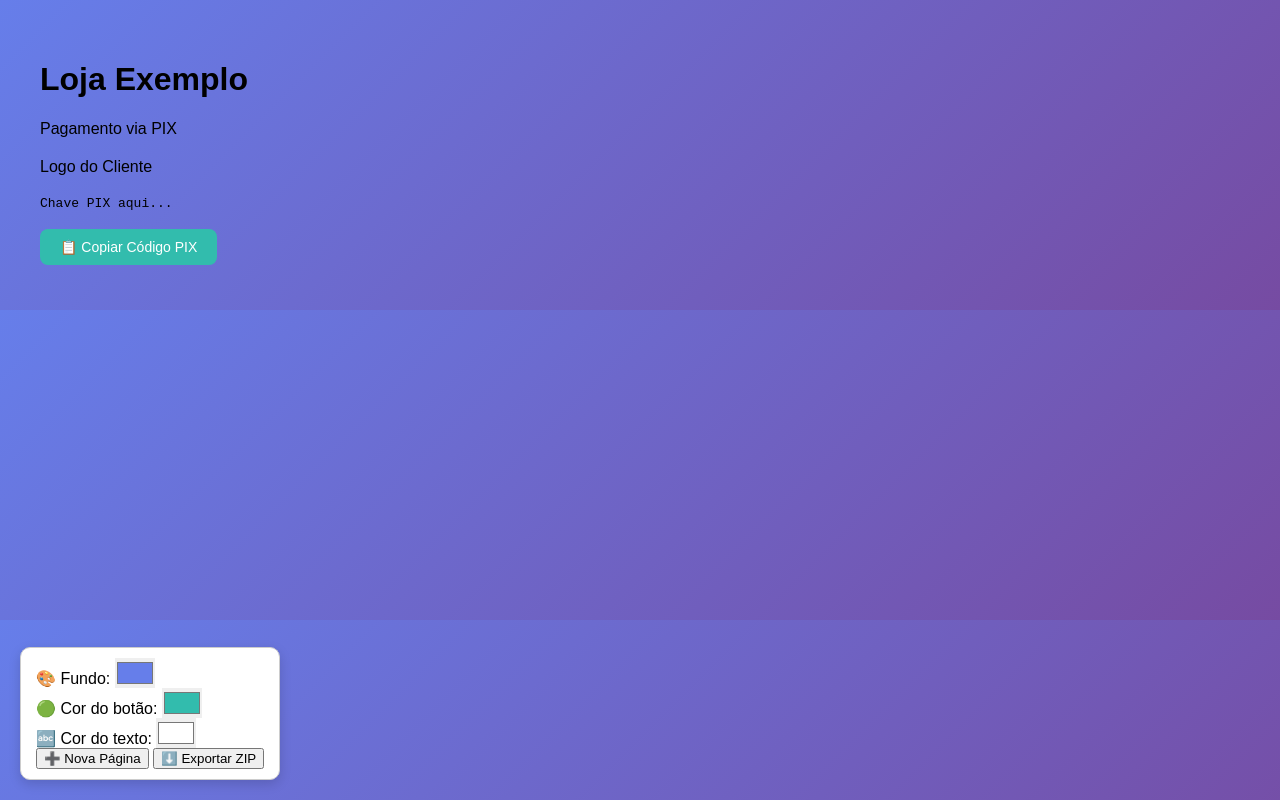
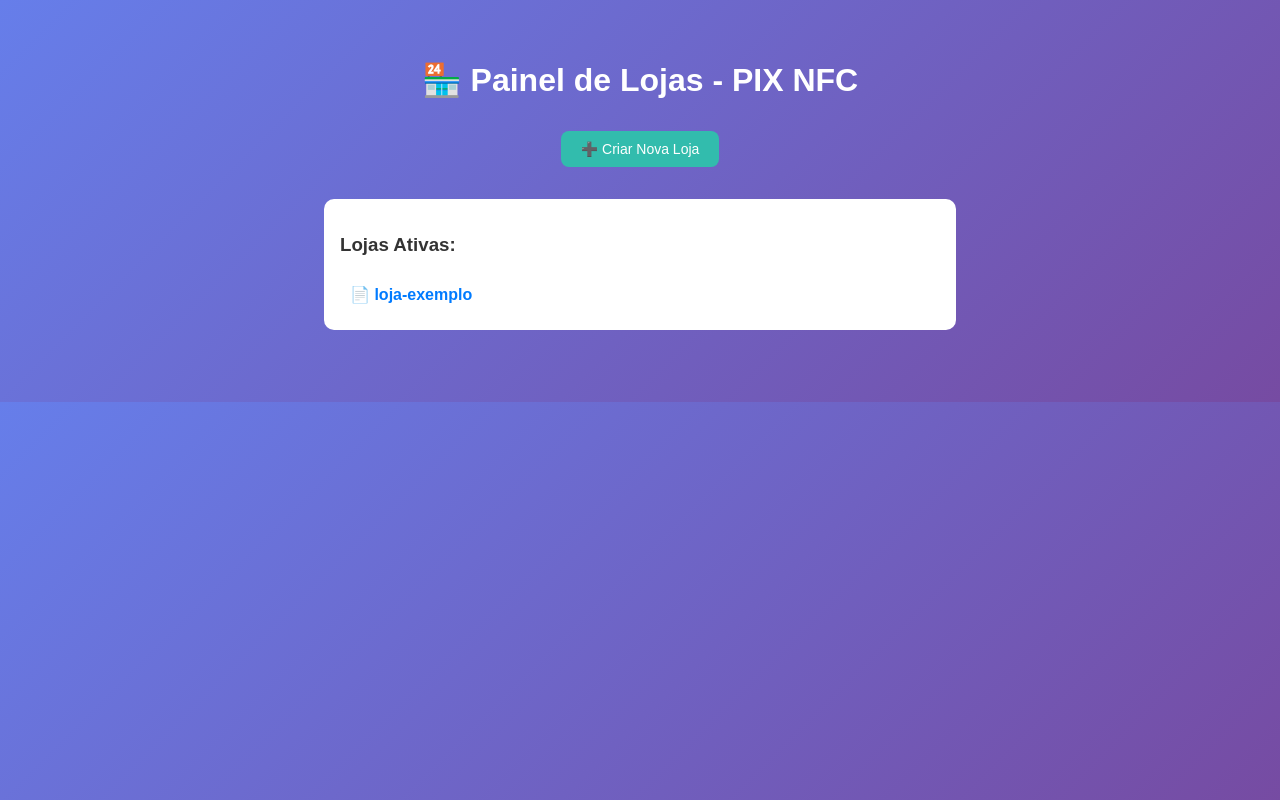
Before and after one commit to desavite/pix-nfc-site, a plain HTML site: page index.html in a window 1280 px wide. Drawn offline with nearby package versions, Linux system fonts and the light colour scheme.

Commit message:
Add files via upload

```diff
--- a/index.html
+++ b/index.html
@@ -1,90 +1,50 @@
 
 <!DOCTYPE html>
-
 <html lang="pt-BR">
 <head>
-<meta charset="utf-8"/>
-<meta content="width=device-width, initial-scale=1.0" name="viewport"/>
-<title>PIX NFC</title>
-<style>
-    body { font-family: sans-serif; padding: 2rem; background: linear-gradient(135deg, #667eea 0%, #764ba2 100%); }
-    .client-logo { margin: 20px 0; }
-    .config-toolbar {
-      position: fixed; bottom: 20px; left: 20px; z-index: 9999;
-      background: white; border: 1px solid #ccc; border-radius: 10px;
-      padding: 10px 15px; box-shadow: 0 4px 12px rgba(0,0,0,0.15);
-    }
-    .config-toolbar input[type='color'] { width: 40px; height: 30px; border: none; padding: 0; }
-    .action-button {
-      background-color: #32BCAD; color: white;
-      border: none; padding: 10px 20px; border-radius: 8px;
-      cursor: pointer; font-size: 14px; margin: 5px 0;
+  <meta charset="UTF-8">
+  <meta name="viewport" content="width=device-width, initial-scale=1.0">
+  <title>PIX NFC - Painel de Lojas</title>
+  <style>
+    body { font-family: sans-serif; padding: 2rem; background: linear-gradient(135deg, #667eea 0%, #764ba2 100%); color: #fff; }
+    h1 { text-align: center; }
+    .lojas { max-width: 600px; margin: 2rem auto; background: white; border-radius: 10px; padding: 1rem; color: #333; }
+    .loja { padding: 10px; border-bottom: 1px solid #eee; }
+    .loja:last-child { border-bottom: none; }
+    .loja a { text-decoration: none; color: #007bff; font-weight: bold; }
+    .nova { margin: 2rem auto; max-width: 600px; text-align: center; }
+    .nova button {
+      background-color: #32BCAD;
+      color: white;
+      border: none;
+      padding: 10px 20px;
+      border-radius: 8px;
+      cursor: pointer;
+      font-size: 14px;
     }
   </style>
 </head>
-<body id="mainBody">
-<h1 id="merchantName">Loja Exemplo</h1>
-<p id="merchantSubtitle">Pagamento via PIX</p>
-<div class="client-logo" id="clientLogo">Logo do Cliente</div>
-<pre id="pixCode">Chave PIX aqui...</pre>
-<button class="action-button" id="mainButton" onclick="copyToClipboard()">📋 Copiar Código PIX</button>
-<div class="config-toolbar">
-<label>🎨 Fundo: <input id="bgColorPicker" type="color" value="#667eea"/></label><br/>
-<label>🟢 Cor do botão: <input id="btnColorPicker" type="color" value="#32BCAD"/></label><br/>
-<label>🔤 Cor do texto: <input id="textColorPicker" type="color" value="#ffffff"/></label><br/>
-<button onclick="criarNovaPagina()">➕ Nova Página</button>
-<button onclick="baixarZip()">⬇️ Exportar ZIP</button>
-</div>
-<script src="https://cdn.jsdelivr.net/npm/jszip@3.7.1/dist/jszip.min.js"></script>
-<script src="https://cdn.jsdelivr.net/npm/file-saver@2.0.5/dist/FileSaver.min.js"></script>
+<body>
+  <h1>🏪 Painel de Lojas - PIX NFC</h1>
+  <div class="nova">
+    <button onclick="window.location.href='criador.html'">➕ Criar Nova Loja</button>
+  </div>
+  <div class="lojas" id="listaLojas">
+    <h3>Lojas Ativas:</h3>
+    <div id="itens"></div>
+  </div>
 
-<script>
-const paginas = [];
+  <script>
+    const lista = document.getElementById('itens');
+    const lojas = ["loja-exemplo"]; // Adicione outras lojas aqui manualmente
 
-function copyToClipboard() {
-  const text = document.getElementById("pixCode").textContent;
-  navigator.clipboard.writeText(text);
-}
-
-document.getElementById('bgColorPicker').addEventListener('input', e => {
-  document.getElementById('mainBody').style.background = e.target.value;
-});
-
-document.getElementById('btnColorPicker').addEventListener('input', e => {
-  document.getElementById('mainButton').style.backgroundColor = e.target.value;
-});
-
-document.getElementById('textColorPicker').addEventListener('input', e => {
-  document.getElementById('mainButton').style.color = e.target.value;
-});
-
-function criarNovaPagina() {
-  const nome = prompt("Nome da loja:");
-  if (!nome) return;
-
-  const doc = document.documentElement.cloneNode(true);
-  const config = JSON.parse(localStorage.getItem('pixConfig') || "{}");
-
-  doc.querySelector("body").style.background = document.getElementById('bgColorPicker').value;
-  const mainBtn = doc.getElementById("mainButton");
-  mainBtn.style.backgroundColor = document.getElementById('btnColorPicker').value;
-  mainBtn.style.color = document.getElementById('textColorPicker').value;
-
-  if (config.logoUrl) doc.getElementById("clientLogo").innerHTML = '<img src="' + config.logoUrl + '" />';
-  if (config.merchantName) doc.getElementById("merchantName").textContent = config.merchantName;
-  if (config.merchantSubtitle) doc.getElementById("merchantSubtitle").textContent = config.merchantSubtitle;
-  if (config.pixCode) doc.getElementById("pixCode").textContent = config.pixCode;
-
-  const toolbar = doc.querySelector(".config-toolbar");
-  if (toolbar) toolbar.remove();
-
-  const htmlFinal = "<!DOCTYPE html>\n" + doc.outerHTML;
-  const blob = new Blob([htmlFinal], { type: "text/html" });
-  const a = document.createElement('a');
-  a.download = `clientes/${nome}/index.html`;
-  a.href = URL.createObjectURL(blob);
-  a.click();
-  URL.revokeObjectURL(a.href);
-}
-</script></body>
+    if (lojas.length === 0) {
+      lista.innerHTML = "<p>Nenhuma loja cadastrada.</p>";
+    } else {
+      lista.innerHTML = lojas.map(nome =>
+        `<div class="loja"><a href="clientes/${nome}/" target="_blank">📄 ${nome}</a></div>`
+      ).join('');
+    }
+  </script>
+</body>
 </html>
```
